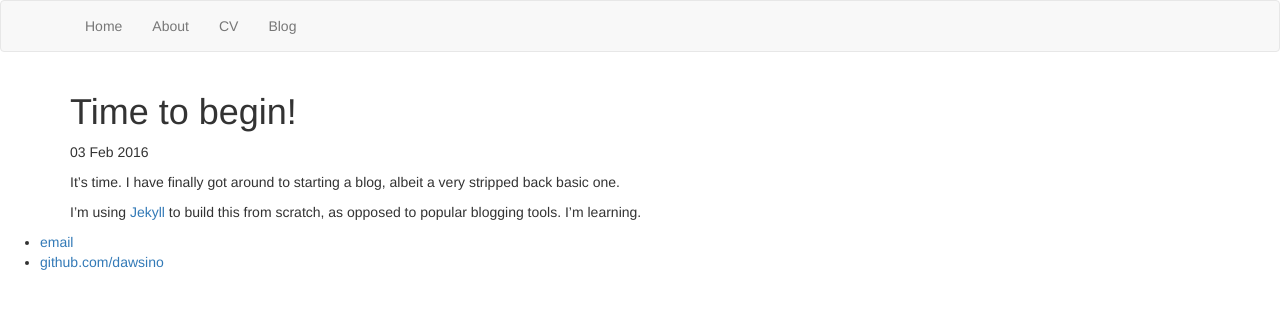
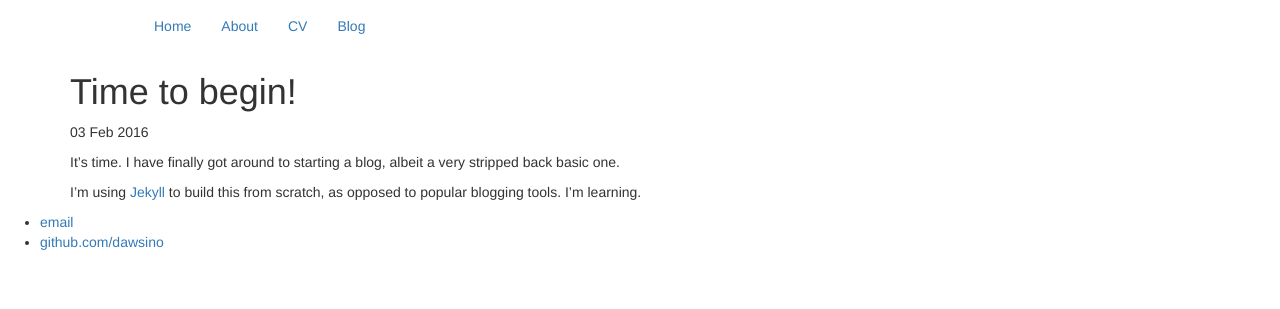
Before and after one commit to dawsino/dawsino.github.io, a Jekyll site: the page built from _posts/2016-02-03-time-to-begin.md, in a window 1280 px wide. Shown: the top 309 px of the page. Built offline with Jekyll 4.4.1, drawn with Linux system fonts in a browser that asks for light colours.

Commit message:
right justify nabber

```diff
--- a/_layouts/default.html
+++ b/_layouts/default.html
@@ -2,7 +2,7 @@
 	<html>
   {% include head.html %}
 	<body>
-			<nav class="navbar navbar-default">
+			<nav class="navbar navbar-right">
 				<div class="container">
 					<ul class="nav navbar-nav">
 	        		<li><a href="/">Home</a></li>
```
